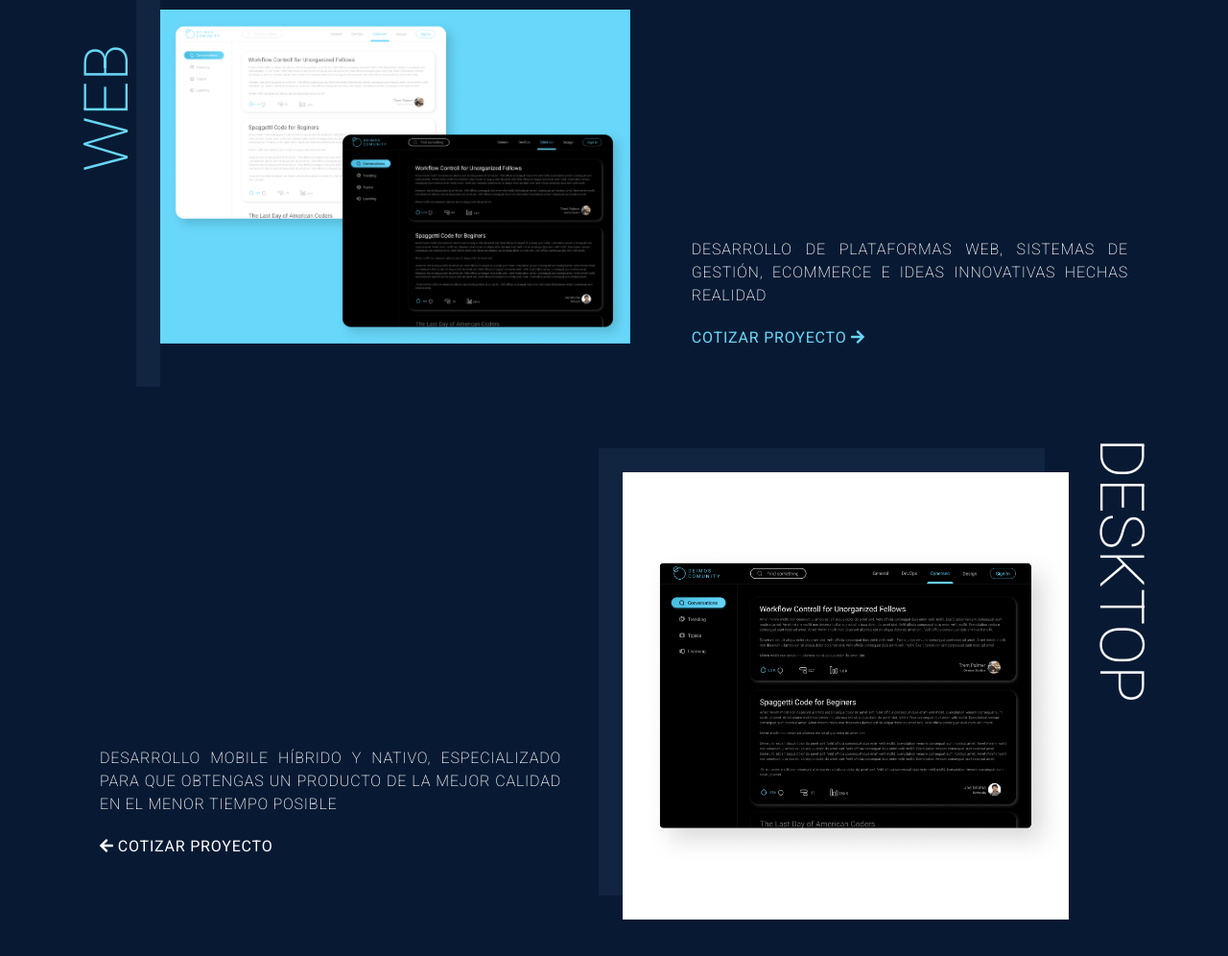
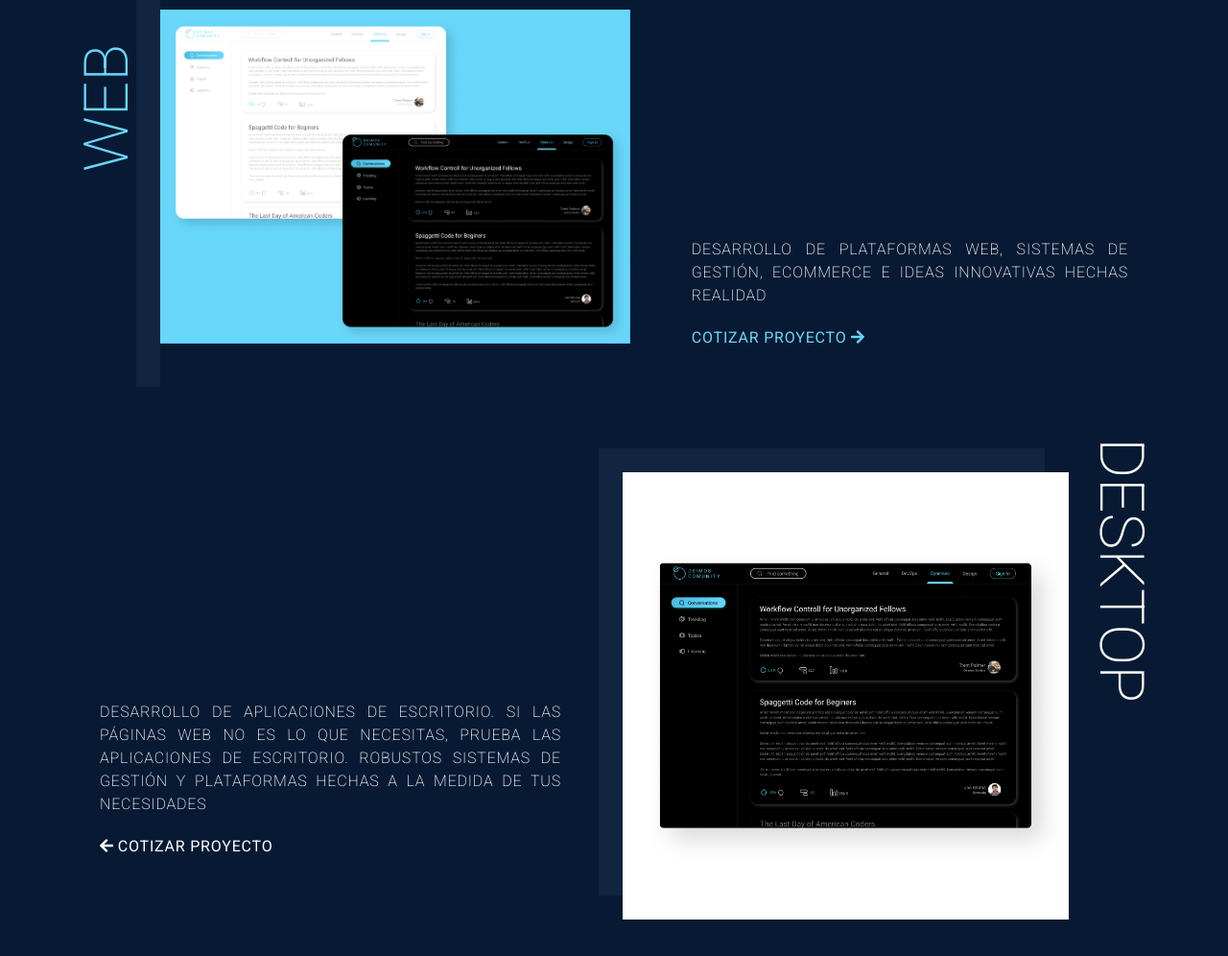
Before and after one commit to arcanite24/deimos-landing, a Gatsby site: page / in a window 1280 px wide. Shown: the part 1341-2337 px from the top of the page at 96% size. Built offline with nearby package versions, Linux system fonts and the light colour scheme; Gatsby itself is replaced by a stand-in of ours.

Commit message:
Changed desktop description

```diff
--- a/src/components/sections/desktop_section.tsx
+++ b/src/components/sections/desktop_section.tsx
@@ -20,9 +20,10 @@ export default function DesktopSection() {
 		<div className='flex flex-col-reverse lg:flex-row justify-around lg:my-16'>
 			<div className='flex flex-col items-end lg:items-start justify-end text-justify font-hairline tracking-wider uppercase my-16 lg:px-10 lg:w-6/12'>
 				<div className='font-thin'>
-					Desarrollo mobile híbrido y nativo, especializado para que
-					obtengas un producto de la mejor calidad en el menor tiempo
-					posible
+					Desarrollo de aplicaciones de escritorio. Si las páginas web
+					no es lo que necesitas, prueba las aplicaciones de
+					escritorio. Robustos sistemas de gestión y plataformas
+					hechas a la medida de tus necesidades
 				</div>
 				<div className='cursor-pointer font-normal mt-5'>
 					<FontAwesomeIcon icon='arrow-left' /> Cotizar proyecto
```
